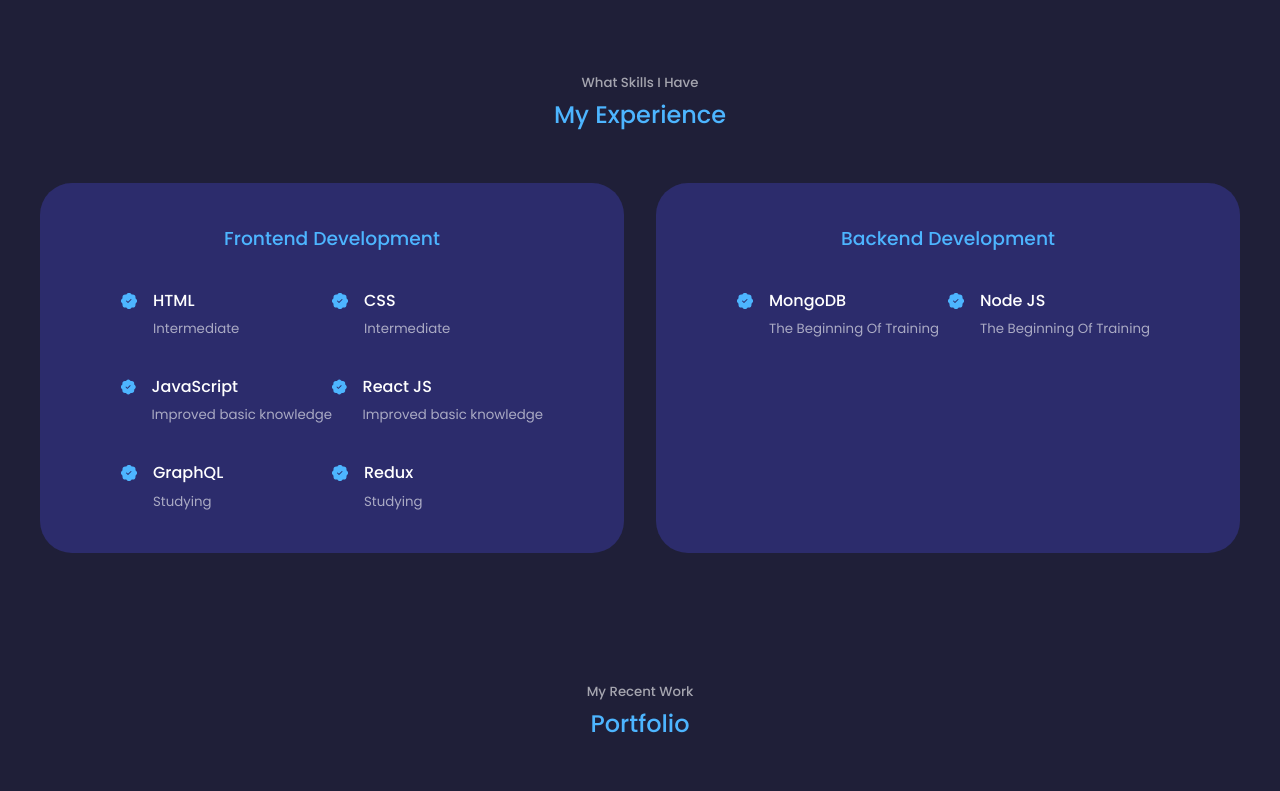
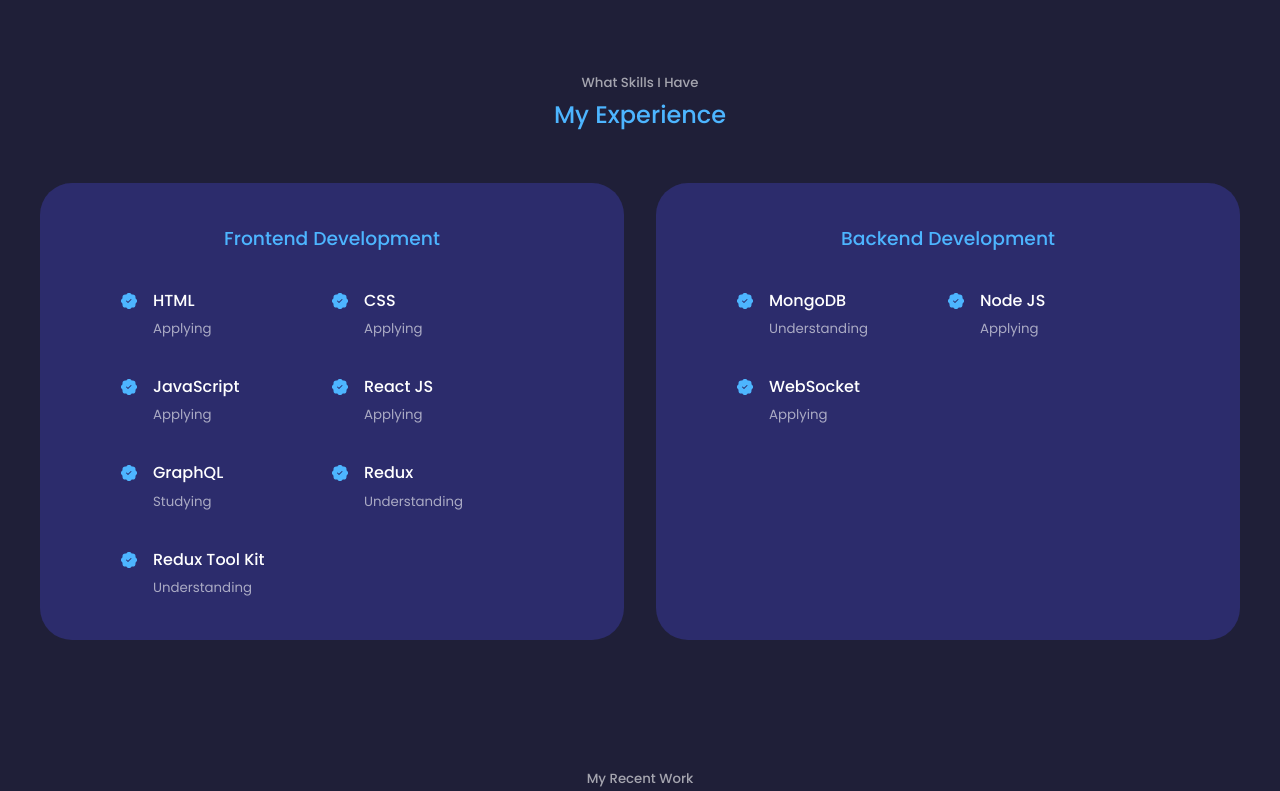
Before and after one commit to kykp/my-portfolio-web, a React (Create React App) app: page / in a window 1280 px wide. Shown: the part 949-1740 px from the top of the page. Built offline with nearby package versions, Linux system fonts and the light colour scheme.

Commit message:
added new information

```diff
--- a/src/components/about/About.jsx
+++ b/src/components/about/About.jsx
@@ -8,7 +8,7 @@ import {VscFolderLibrary} from "react-icons/vsc"
 import {useOnScreen} from "../hooks/UseOnScreen"
 
 function whenIamStartLearnJS() {
-  const dateOfStart = new Date("10/01/2021");
+  const dateOfStart = new Date("03/01/2022");
   const currentDate = new Date();
 
   let Difference_In_Time = currentDate.getTime() - dateOfStart.getTime();
--- a/src/components/experience/Experience.jsx
+++ b/src/components/experience/Experience.jsx
@@ -7,22 +7,22 @@ const dataFront = [
   {
     id: 1,
     name: "HTML",
-    level: "Intermediate"
+    level: "Applying"
   },
   {
     id: 2,
     name: "CSS",
-    level: "Intermediate"
+    level: "Applying"
   },
   {
     id: 3,
     name: "JavaScript",
-    level: "Improved basic knowledge"
+    level: "Applying"
   },
   {
     id: 4,
     name: "React JS",
-    level: "Improved basic knowledge"
+    level: "Applying"
   },
   {
     id: 5,
@@ -31,7 +31,12 @@ const dataFront = [
   },  {
     id: 6,
     name: "Redux",
-    level: "Studying"
+    level: "Understanding"
+  }
+  ,  {
+    id: 6,
+    name: "Redux Tool Kit",
+    level: "Understanding"
   }
 ];
 
@@ -39,12 +44,17 @@ const dataBack = [
   {
     id: 1,
     name: "MongoDB",
-    level: "The Beginning Of Training"
+    level: "Understanding"
   },
   {
     id: 2,
     name: "Node JS",
-    level: "The Beginning Of Training"
+    level: "Applying"
+  },
+  {
+    id: 3,
+    name: "WebSocket",
+    level: "Applying"
   }
 ];
 
```
